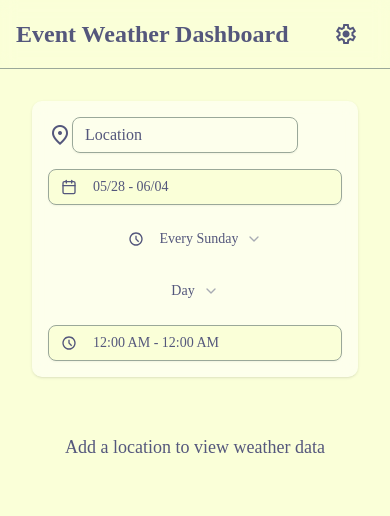
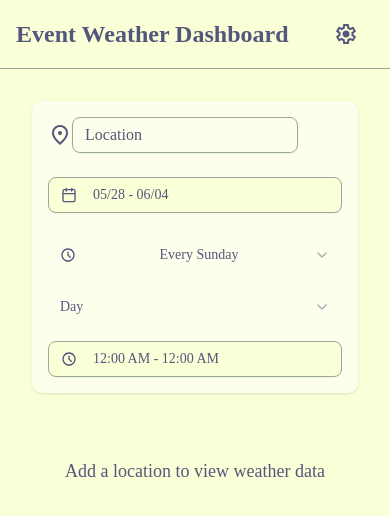
Before and after one commit to mrSun421/weather-app, a React (Vite) app: page / in a window 390 px wide. Shown: the top 516 px of the page. Built offline with nearby package versions, Linux system fonts and the light colour scheme; a web font is replaced by a local one.

Commit message:
changed some styling so that it is more obvious you can click the info for graphs.

```diff
--- a/src/components/ui/eventPanel.tsx
+++ b/src/components/ui/eventPanel.tsx
@@ -176,11 +176,11 @@ export function EventPanel() {
 
   return (
     <div className="animate-in container mx-auto max-w-4xl px-4">
+      <div className="space-y-8">
+        <div className="rounded-lg bg-white/50 p-4 sm:p-6 shadow-sm backdrop-blur-sm dark:bg-slate-800/50 w-full">
           <div className="space-y-6">
-        <div className="rounded-lg bg-white/50 p-4 sm:p-6 shadow-sm backdrop-blur-sm dark:bg-slate-800/50 w-full">
-          <div className="space-y-4">
-            <div className="grid grid-cols-1 lg:grid-cols-2 items-center gap-4">
-              <div className="w-full max-w-[300px] justify-self-center lg:justify-self-end">
+            <div className="grid grid-cols-1 gap-6 sm:grid-cols-2 sm:gap-4 place-items-center">
+              <div className="w-full max-w-[350px] sm:max-w-[300px]">
                 <Tooltip>
                   <TooltipTrigger asChild>
                     <div>
@@ -195,7 +195,7 @@ export function EventPanel() {
                   </TooltipContent>
                 </Tooltip>
               </div>
-              <div className="w-full max-w-[300px] justify-self-center lg:justify-self-start">
+              <div className="w-full max-w-[350px] sm:max-w-[300px]">
                 <Tooltip>
                   <TooltipTrigger asChild>
                     <div>
@@ -213,7 +213,8 @@ export function EventPanel() {
               </div>
             </div>
 
-            <div className="flex flex-col sm:flex-row items-center gap-4 justify-center">
+            <div className="flex flex-col items-center gap-4 sm:flex-row sm:justify-center">
+              <div className="w-full max-w-[350px] sm:w-auto">
                 <Tooltip>
                   <TooltipTrigger asChild>
                     <div>
@@ -224,6 +225,8 @@ export function EventPanel() {
                     <p>Choose which day of the week to check weather for</p>
                   </TooltipContent>
                 </Tooltip>
+              </div>
+              <div className="w-full max-w-[350px] sm:w-auto">
                 <Tooltip>
                   <TooltipTrigger asChild>
                     <div>
@@ -237,6 +240,7 @@ export function EventPanel() {
                     <p>Select a time range preset or customize your own</p>
                   </TooltipContent>
                 </Tooltip>
+              </div>
               <TimeDrawer timeRange={timeRange} setTimeRange={setTimeRange} />
             </div>
           </div>
--- a/src/components/ui/weatherPanel.tsx
+++ b/src/components/ui/weatherPanel.tsx
@@ -19,7 +19,7 @@ function WeatherStat({ icon, label, value, unit = '', onClick }: WeatherStatProp
   const Wrapper = onClick ? 'button' : 'div';
   const wrapperClassName = cn(
     "flex items-center gap-2 rounded-lg bg-mindaro/50 p-3 dark:bg-ultra_violet-300/50 w-full text-left",
-    onClick && "hover:opacity-80 transition-opacity cursor-pointer"
+    onClick && "hover:opacity-80 active:scale-95 transition-all cursor-pointer relative after:absolute after:inset-0 after:rounded-lg after:border after:border-steel_blue/10 after:dark:border-mindaro/10"
   );
 
   return (
@@ -440,26 +440,28 @@ export function WeatherPanel({ date, location, timeRange, className, unitGroup =
   };
 
   return (
-    <div className={cn("p-6 transition-all duration-200 border border-ash_gray/20 dark:border-mindaro/20 rounded-xl", className)}>
-      <div className="space-y-6">
-        <div className="flex flex-col items-center gap-4 mb-8">
-          <h2 className="text-xl font-semibold text-ultra_violet dark:text-cream text-center">
+    <div className={cn("p-4 sm:p-6 transition-all duration-200 border border-ash_gray/10 dark:border-mindaro/10 rounded-xl", className)}>
+      <div className="space-y-4 sm:space-y-6">
+        <div className="flex flex-col items-center gap-3 sm:gap-4 mb-6 sm:mb-8">
+          <h2 className="text-lg sm:text-xl font-semibold text-ultra_violet dark:text-cream text-center">
             {format(date, "EEEE, MMMM d")}
           </h2>
           <button
             onClick={() => setShowTempDialog(true)}
-            className="flex items-center gap-3 text-steel_blue dark:text-mindaro hover:opacity-80 transition-opacity cursor-pointer"
+            className="flex items-center gap-2 sm:gap-3 text-steel_blue dark:text-mindaro hover:opacity-80 active:scale-95 transition-all cursor-pointer rounded-lg p-2 relative after:absolute after:inset-0 after:rounded-lg after:border after:border-steel_blue/10 after:dark:border-mindaro/10"
           >
-            <span className="material-symbols-outlined !text-[64px]" style={{ fontSize: '64px' }}>
+            <span className="material-symbols-outlined !text-[48px] sm:!text-[64px]" style={{ fontSize: '48px' }}>
               {WeatherIcons[dayData.icon]}
             </span>
-            <span className="text-4xl font-medium">
+            <span className="text-3xl sm:text-4xl font-medium">
               {dayData.temp}{getUnitSymbol('temp')}
             </span>
           </button>
         </div>
 
-        <div className="grid grid-cols-3 gap-4">
+        <div className="flex flex-col gap-3 sm:gap-4 max-w-sm mx-auto w-full">
+          <div className="relative group">
+            <div className="absolute -inset-1 bg-steel_blue/5 dark:bg-mindaro/5 rounded-lg opacity-0 group-hover:opacity-100 transition-opacity"></div>
             <WeatherStat
               icon="thermostat"
               label="Feels Like"
@@ -467,6 +469,9 @@ export function WeatherPanel({ date, location, timeRange, className, unitGroup =
               unit={getUnitSymbol('temp')}
               onClick={() => setShowFeelsLikeDialog(true)}
             />
+          </div>
+          <div className="relative group">
+            <div className="absolute -inset-1 bg-steel_blue/5 dark:bg-mindaro/5 rounded-lg opacity-0 group-hover:opacity-100 transition-opacity"></div>
             <WeatherStat
               icon="air"
               label="Wind"
@@ -474,6 +479,9 @@ export function WeatherPanel({ date, location, timeRange, className, unitGroup =
               unit={getUnitSymbol('wind')}
               onClick={() => setShowWindDialog(true)}
             />
+          </div>
+          <div className="relative group">
+            <div className="absolute -inset-1 bg-steel_blue/5 dark:bg-mindaro/5 rounded-lg opacity-0 group-hover:opacity-100 transition-opacity"></div>
             <WeatherStat
               icon="water_drop"
               label="Rain Chance"
@@ -482,14 +490,15 @@ export function WeatherPanel({ date, location, timeRange, className, unitGroup =
               onClick={() => setShowRainDialog(true)}
             />
           </div>
+        </div>
 
         <div className={cn(
-          "rounded-lg border p-4",
+          "rounded-lg border p-3 sm:p-4 text-sm",
           shouldCancel
-            ? "border-red-200 bg-red-50 text-red-700 dark:border-red-900/50 dark:bg-red-900/20 dark:text-red-200"
-            : "border-green-200 bg-green-50 text-green-700 dark:border-green-900/50 dark:bg-green-900/20 dark:text-green-200"
+            ? "border-red-200/30 bg-red-50/50 text-red-700 dark:border-red-900/20 dark:bg-red-900/10 dark:text-red-200"
+            : "border-green-200/30 bg-green-50/50 text-green-700 dark:border-green-900/20 dark:bg-green-900/10 dark:text-green-200"
         )}>
-          <p className="text-sm">{comment}</p>
+          <p className="break-words">{comment}</p>
         </div>
 
         <div className="h-[200px]">
```
Lines whose indentation alone changed are shown as unchanged.
